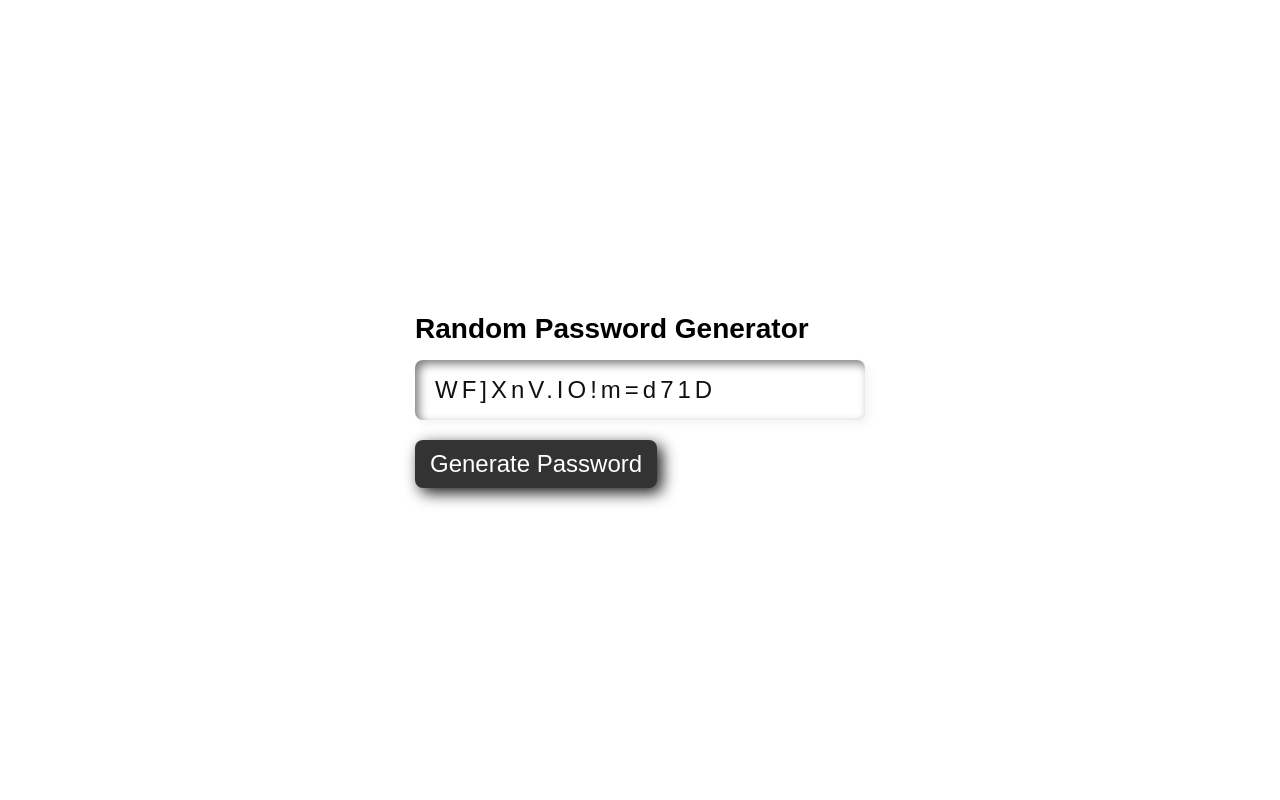
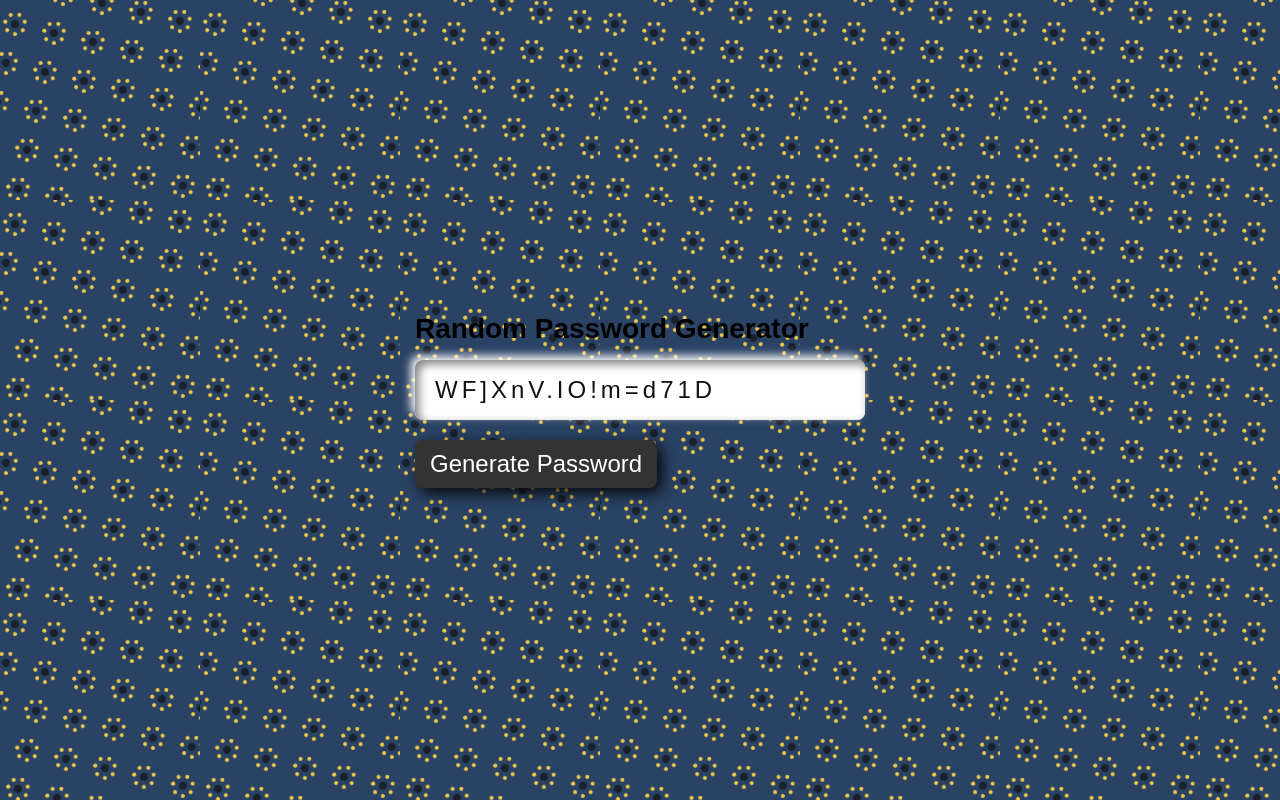
Before and after one commit to Lirikklimov/PassGen, a plain HTML site: page index.html in a window 1280 px wide. Drawn offline with Linux system fonts and the light colour scheme.

Commit message:
Update style.css

```diff
--- a/style.css
+++ b/style.css
@@ -13,7 +13,9 @@ body {
     justify-content: center;
     align-items: center;
     min-height: 100vh;
-    background: #ffffff;}
+    background: #ffffff;
+    background-image: url('bg.png');
+}
 .inputBox {
     position: relative;
     width: 450px;
```
